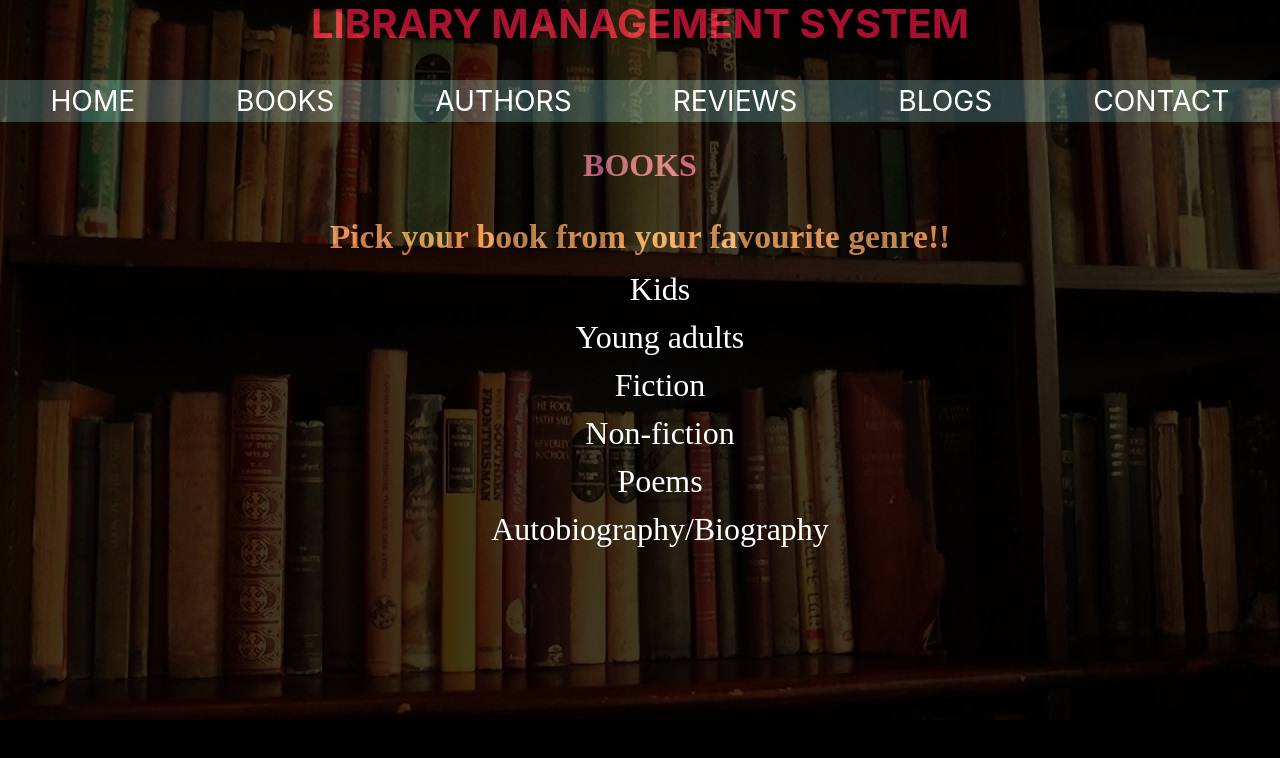
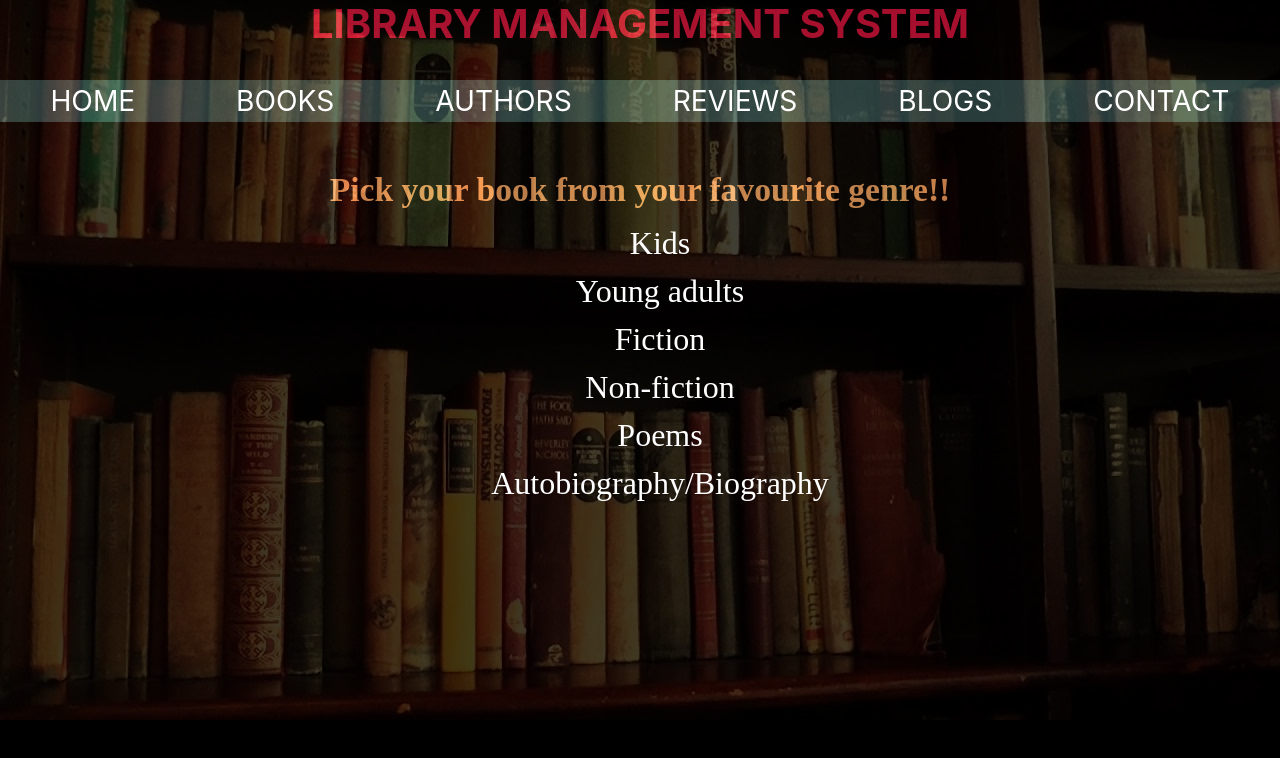
Before and after one commit to Pournami02/libraymng_system_bookpage, a plain HTML site: page index.html in a window 1280 px wide. Drawn offline with nearby package versions, Linux system fonts and the light colour scheme.

Commit message:
Update index.html

```diff
--- a/index.html
+++ b/index.html
@@ -26,7 +26,7 @@
             <li><a href="">CONTACT</a></li>
 		</ul>
 		<br>
-		<h2 class="h2"><b>BOOKS</b></h2>
+
 		<br>
 	</header>
 	<div class="div1">
```
